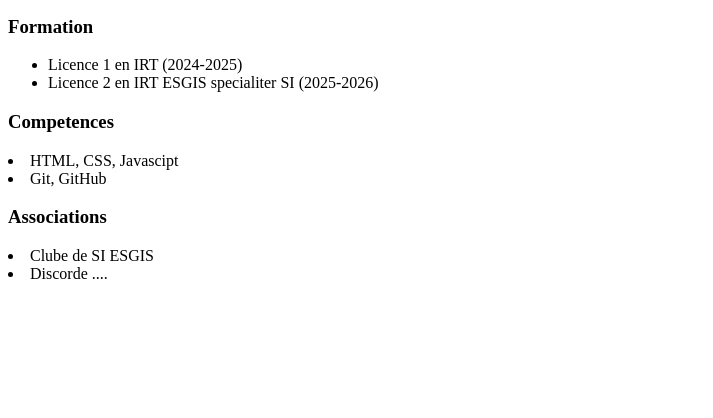
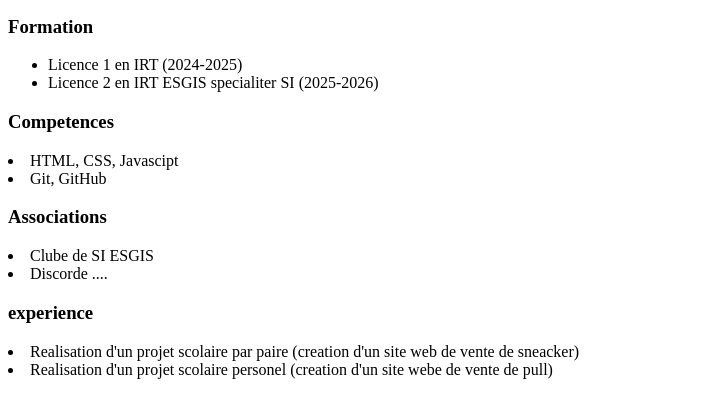
Before and after one commit to ridwandastl/mon-cv, a plain HTML site: page index.html in a window 1280 px wide. Shown: the part 148-566 px from the top of the page, without its empty margins (0-713 px from the left). Drawn offline with Linux system fonts and the light colour scheme.

Commit message:
mise en place de section experiences

```diff
--- a/index.html
+++ b/index.html
@@ -1,11 +1,13 @@
 <!DOCTYPE html>
 <html lang="en">
+
 <head>
     <meta charset="UTF-8">
     <meta name="viewport" content="width=device-width, initial-scale=1.0">
     <title>Document</title>
     <link rel="stylesheet" href="style.css">
 </head>
+
 <body>
     <header>
         <h1>Ridwan daSilva</h1>
@@ -17,7 +19,7 @@
     <section id="formaton">
         <h3>Formation</h3>
         <ul>
-            <li>Licence 1 en IRT  (2024-2025) </li>
+            <li>Licence 1 en IRT (2024-2025) </li>
             <li>Licence 2 en IRT ESGIS specialiter SI (2025-2026) </li>
         </ul>
     </section>
@@ -36,5 +38,14 @@
         </div>
     </section>
 
+    <section id="experience">
+        <h3>experience</h3>
+        <div>
+            <li>Realisation d'un projet scolaire par paire (creation d'un site web de vente de sneacker)</li>
+            <li>Realisation d'un projet scolaire personel (creation d'un site webe de vente de pull)</li>
+        </div>
+    </section>
+
 </body>
+
 </html>
```
Lines whose indentation alone changed are shown as unchanged.
